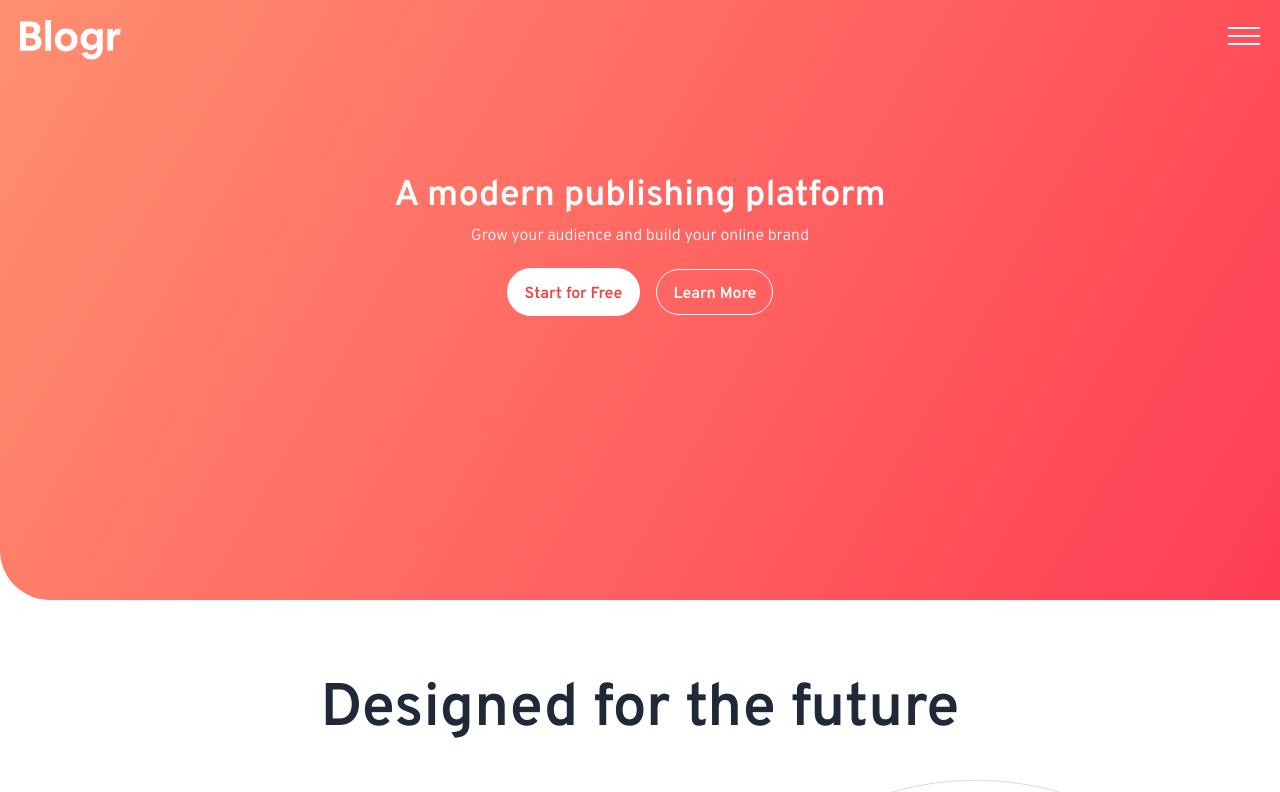
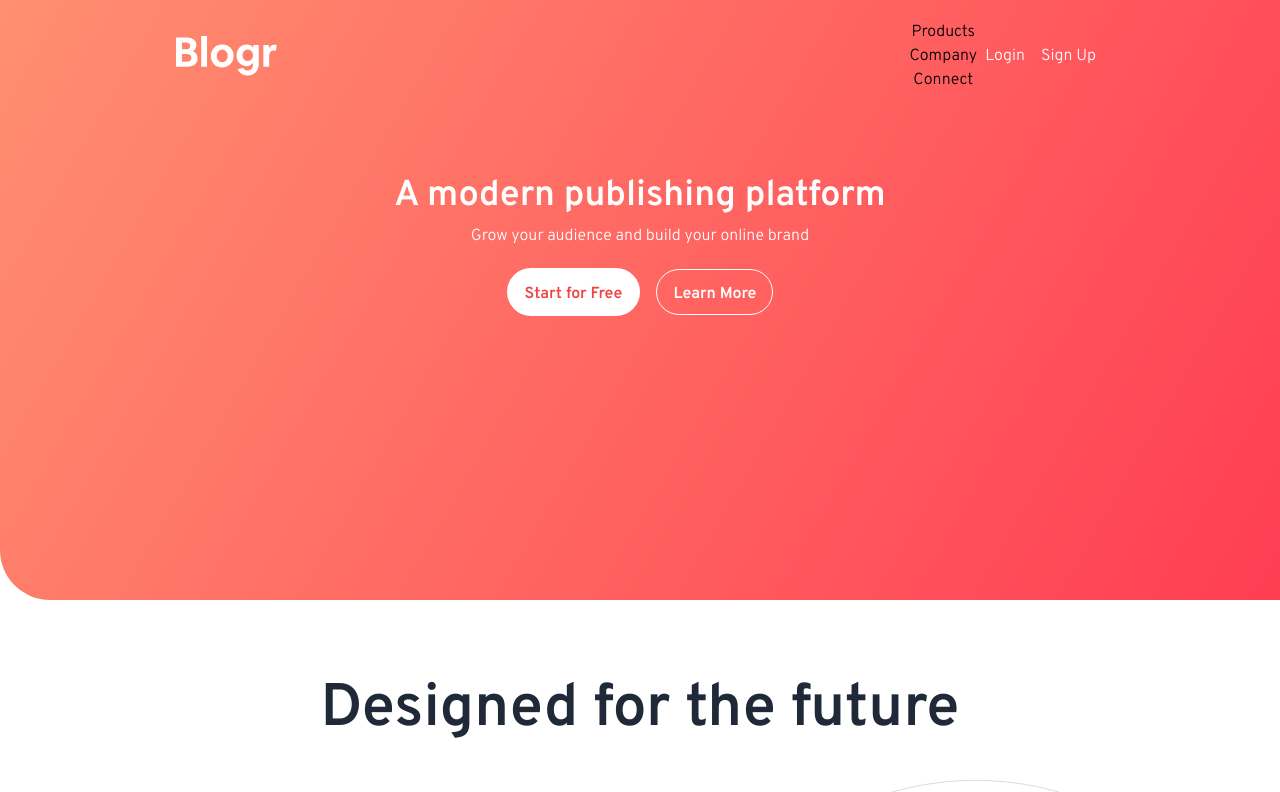
Before and after one commit to SankThomas/blogr-landing-page, a React (Create React App) app: page / in a window 1280 px wide. Shown: the top 792 px of the page. Built offline with nearby package versions, Linux system fonts and the light colour scheme.

Commit message:
desktop responsive

```diff
--- a/src/components/Header.js
+++ b/src/components/Header.js
@@ -7,22 +7,30 @@ import close from "../images/icon-close.svg"
 
 const Header = () => {
   const [open, setOpen] = React.useState(false)
+  // eslint-disable-next-line
+  const [width, setWidth] = React.useState(768)
+
+  React.useEffect(() => {
+    if (window.innerWidth >= width) {
+      setOpen(true)
+    }
+  }, [width])
 
   return (
-    <>
-      <header className="flex items-center justify-between p-5 absolute w-full z-50">
+    <div className="relative">
+      <header className="flex items-center justify-between p-5 absolute w-full z-50 xl:px-44">
         <div>
           <Logo />
         </div>
 
         {open && (
-          <nav>
+          <nav className="absolute top-20 bg-white w-11/12 p-5 text-center shadow-2xl md:bg-transparent md:shadow-none md:p-0 md:top-0 md:relative md:w-auto md:flex">
             <Navbar />
             <CallToAction />
           </nav>
         )}
 
-        <div>
+        <div className="md:hidden">
           {open ? (
             <button onClick={() => setOpen(false)} className="cursor-pointer">
               <img src={close} alt="close" />
@@ -34,7 +42,7 @@ const Header = () => {
           )}
         </div>
       </header>
-    </>
+    </div>
   )
 }
 
```
